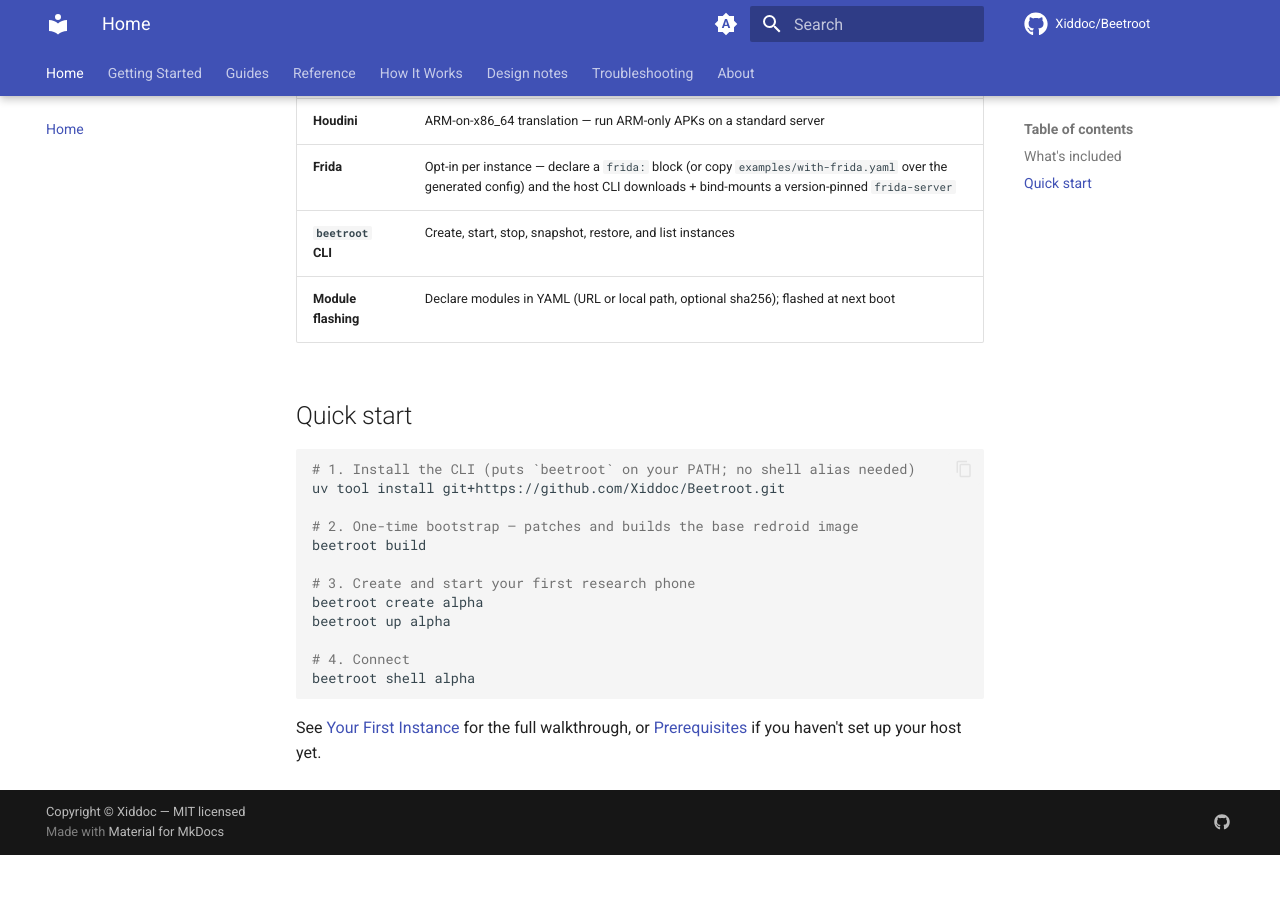
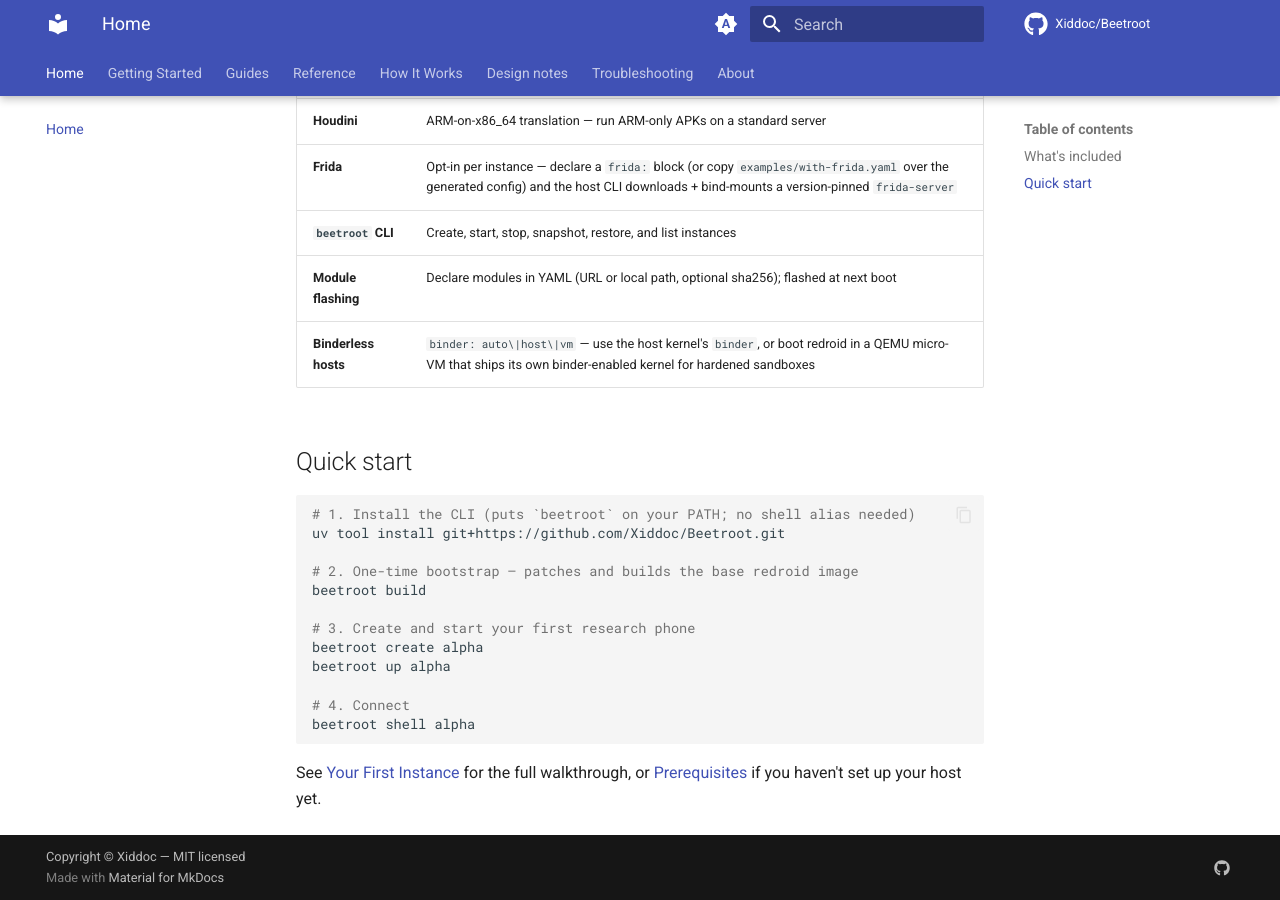
Before and after one commit to Xiddoc/Beetroot, an MkDocs documentation site: the page built from docs/index.md, in a window 1280 px wide and 900 px high, scrolled down 826 px. Built offline with MkDocs 1.6.1 and Material for MkDocs 9.7.7, drawn with Linux system fonts in a browser that asks for light colours; comment, search, counter and statistics services are not loaded; before the commit the page ends 1681 px from its top, so only the background shows below that.

Commit message:
docs: document the vm (QEMU micro-VM) backend for binderless hosts
The README and docs landing page omitted the vm backend shipped in #46
and described the in-tree backends as just 'redroid + adb'. Add a short
'What you get' bullet on the binder: auto|host|vm ladder, correct the
backend enumeration to include vm, and add a 'Binderless hosts' row to
the docs 'What's included' table.

```diff
--- a/docs/index.md
+++ b/docs/index.md
@@ -27,6 +27,7 @@ bravo         redroid  1    localhost:5565        localhost:27052       running
 | **Frida** | Opt-in per instance — declare a `frida:` block (or copy `examples/with-frida.yaml` over the generated config) and the host CLI downloads + bind-mounts a version-pinned `frida-server` |
 | **`beetroot` CLI** | Create, start, stop, snapshot, restore, and list instances |
 | **Module flashing** | Declare modules in YAML (URL or local path, optional sha256); flashed at next boot |
+| **Binderless hosts** | `binder: auto\|host\|vm` — use the host kernel's `binder`, or boot redroid in a QEMU micro-VM that ships its own binder-enabled kernel for hardened sandboxes |
 
 ## Quick start
 
```
Also changed, not shown: README.md (+2 -1 lines).
